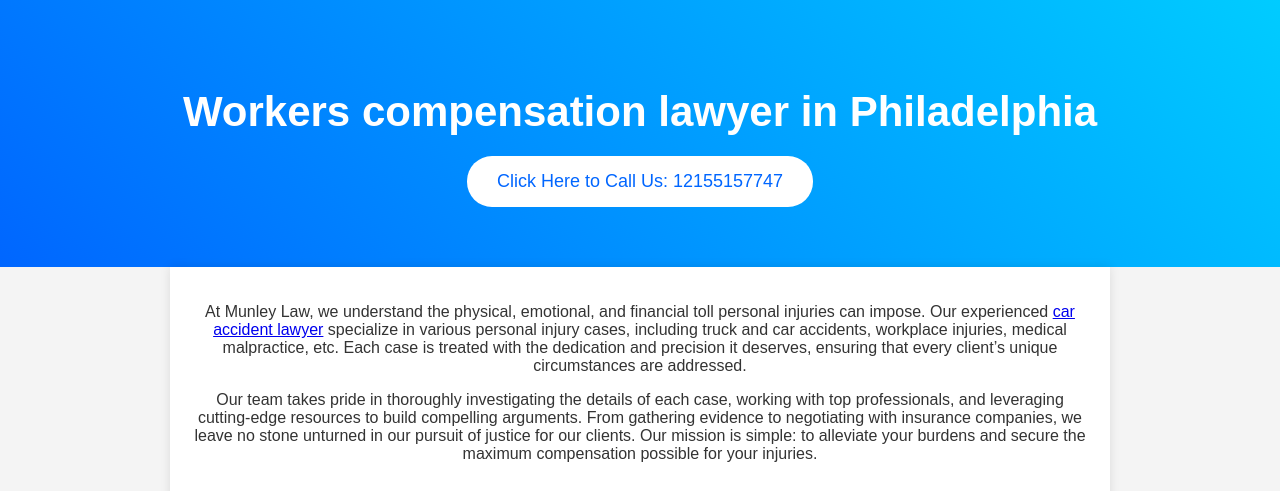
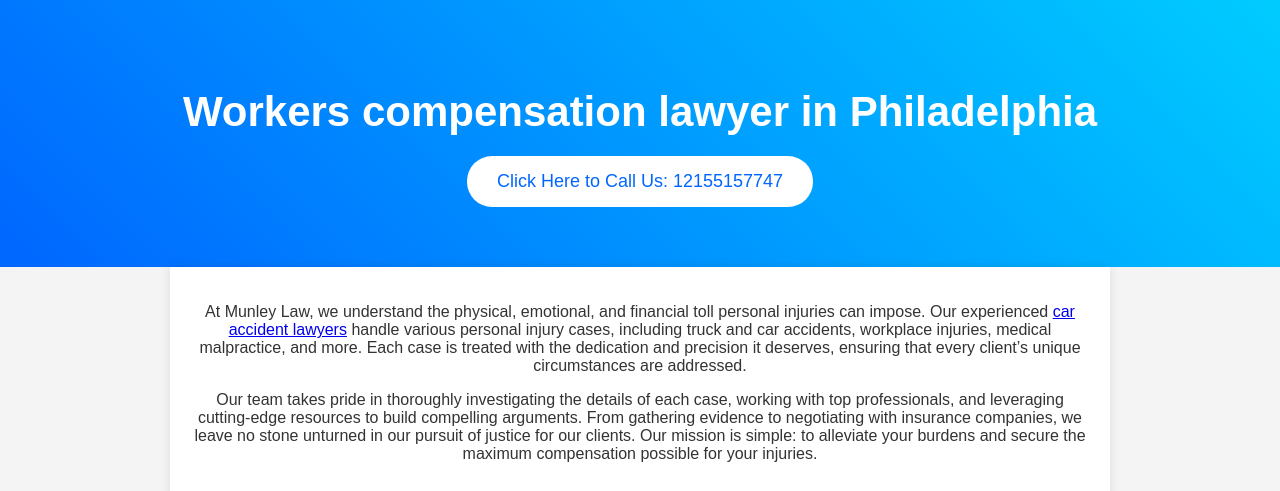
Before and after one commit to munley-law-personal-inry/munley-law-personal-inry, a plain HTML site: page index.html in a window 1280 px wide. Shown: the top 491 px of the page. Drawn offline with Linux system fonts and the light colour scheme.

Commit message:
Update index.html

```diff
--- a/index.html
+++ b/index.html
@@ -67,7 +67,7 @@
     </div>
 
 <div class="container">
-<p>At Munley Law, we understand the physical, emotional, and financial toll personal injuries can impose. Our experienced <a href="https://maps.app.goo.gl/iNSgKQ7FePMu8YNZ6">car accident lawyer</a> specialize in various personal injury cases, including truck and car accidents, workplace injuries, medical malpractice, etc. Each case is treated with the dedication and precision it deserves, ensuring that every client&rsquo;s unique circumstances are addressed.</p>
+<p>At Munley Law, we understand the physical, emotional, and financial toll personal injuries can impose. Our experienced <a href="https://maps.app.goo.gl/iNSgKQ7FePMu8YNZ6">car accident lawyers</a> handle various personal injury cases, including truck and car accidents, workplace injuries, medical malpractice, and more. Each case is treated with the dedication and precision it deserves, ensuring that every client&rsquo;s unique circumstances are addressed.</p>
 <p>Our team takes pride in thoroughly investigating the details of each case, working with top professionals, and leveraging cutting-edge resources to build compelling arguments. From gathering evidence to negotiating with insurance companies, we leave no stone unturned in our pursuit of justice for our clients. Our mission is simple: to alleviate your burdens and secure the maximum compensation possible for your injuries.</p>
 <br />
 <p><iframe style="border: 0;" src="https://munley-law-personal-inry.blogspot.com/" width="725" height="450" frameborder="0"></iframe></p>
```
